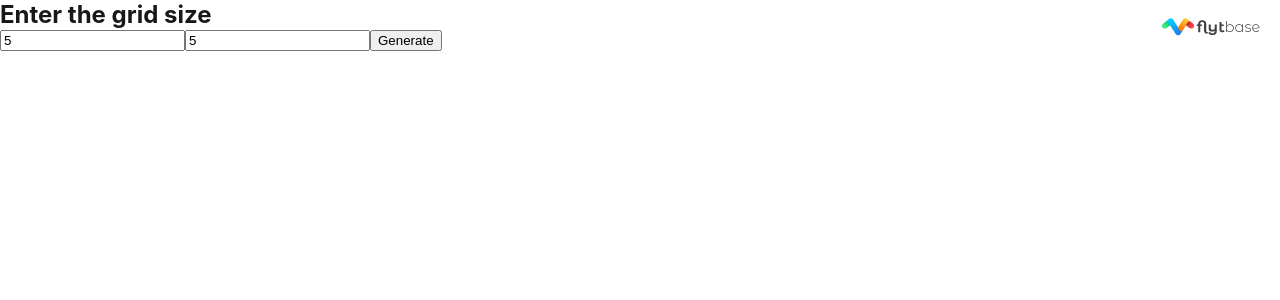
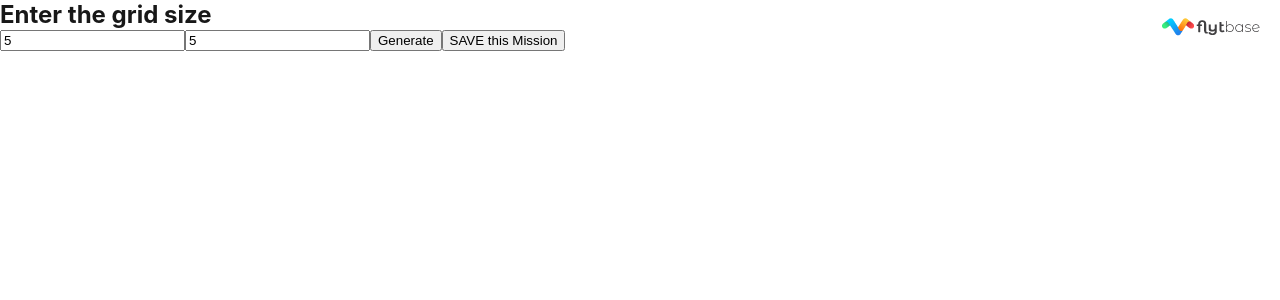
Before and after one commit to prophet1996/dronePathReact, a Next.js app: page / in a window 1280 px wide. Shown: the top 300 px of the page. Built offline with nearby package versions, Linux system fonts and the light colour scheme.

Commit message:
feat: init  post

```diff
--- a/package.json
+++ b/package.json
@@ -16,7 +16,9 @@
     "next": "^9.2.1",
     "react": "^16.12.0",
     "react-dom": "^16.12.0",
-    "styled-components": "^5.0.1"
+    "styled-components": "^5.0.1",
+    "swr": "^0.1.17",
+    "unfetch": "^4.1.0"
   },
   "devDependencies": {
     "@types/node": "^13.7.1",
--- /dev/null
+++ b/pages/api/mission.ts
@@ -0,0 +1,7 @@
+import { NextApiRequest, NextApiResponse } from "next";
+
+export default (_req: NextApiRequest, res: NextApiResponse) => {
+  res.statusCode = 200;
+  res.setHeader("Content-Type", "application/json");
+  res.end(JSON.stringify({ name: "John Doe" }));
+};
--- a/pages/index.tsx
+++ b/pages/index.tsx
@@ -5,6 +5,14 @@ import { ThemeProvider, useTheme } from "../hooks/useTheme";
 import { AppWrapper, GridHeading } from "../styles/pages";
 import GlobalStyles from "../styles/global";
 import { State as CellState, CellType } from "../types";
+import fetch from "unfetch";
+import swr from "swr";
+
+const saveMission = async () => {
+  const res = await fetch("/api/mission", { method: "PUT" });
+  const json = await res.json();
+  return json;
+};
 
 const Home: NextPage = () => {
   const [gridX, setGridX] = useState(5);
@@ -55,6 +63,9 @@ const Home: NextPage = () => {
         {showGrid && gridX > 0 && gridY > 0 && (
           <Grid initialGridState={initialGridState} />
         )}
+        <button type="button" onClick={saveMission}>
+          SAVE this Mission
+        </button>
       </AppWrapper>
     </ThemeProvider>
   );
```
Also changed, not shown: 1 other file (tests, documents, lock files or other folders).
